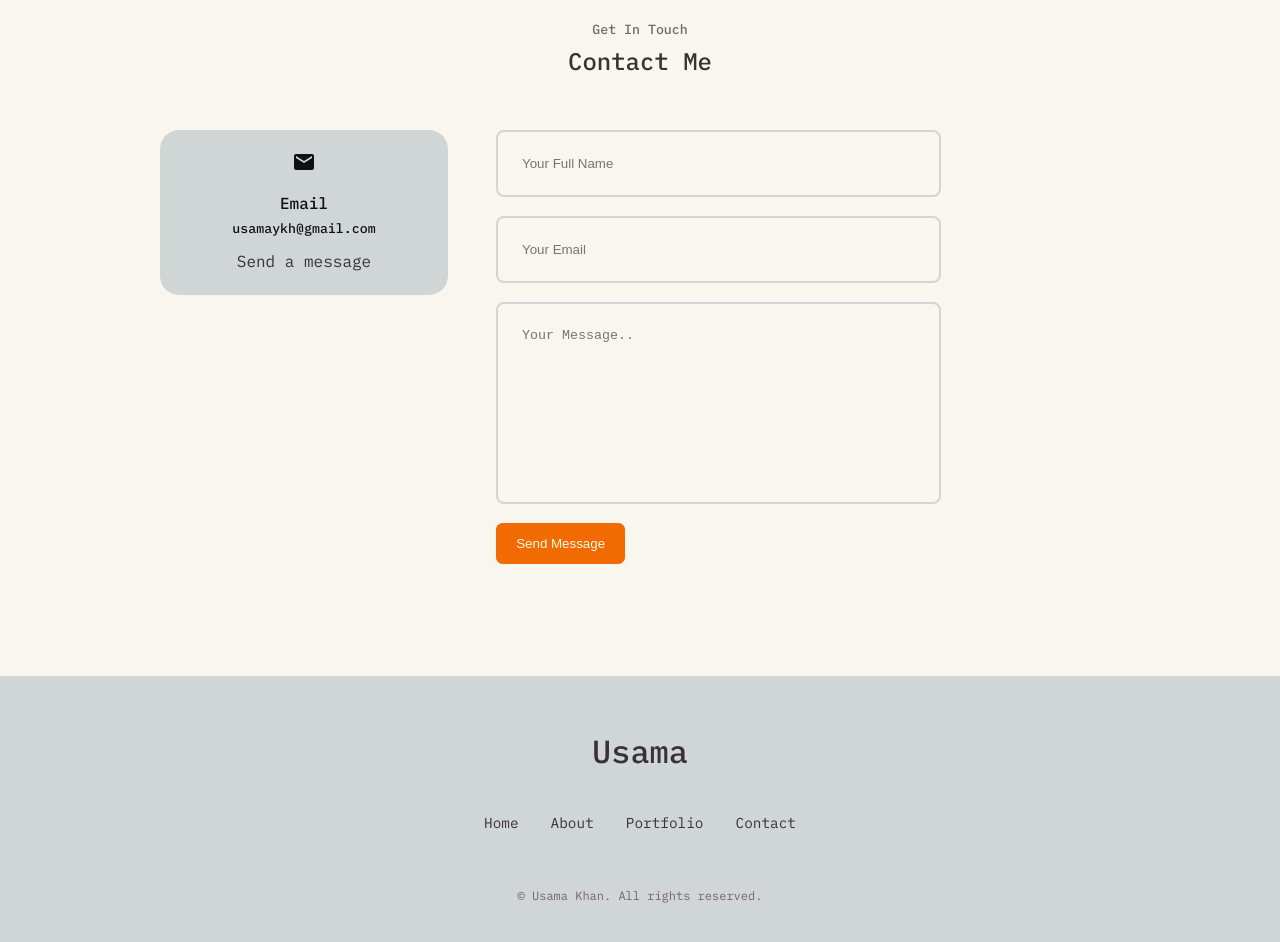
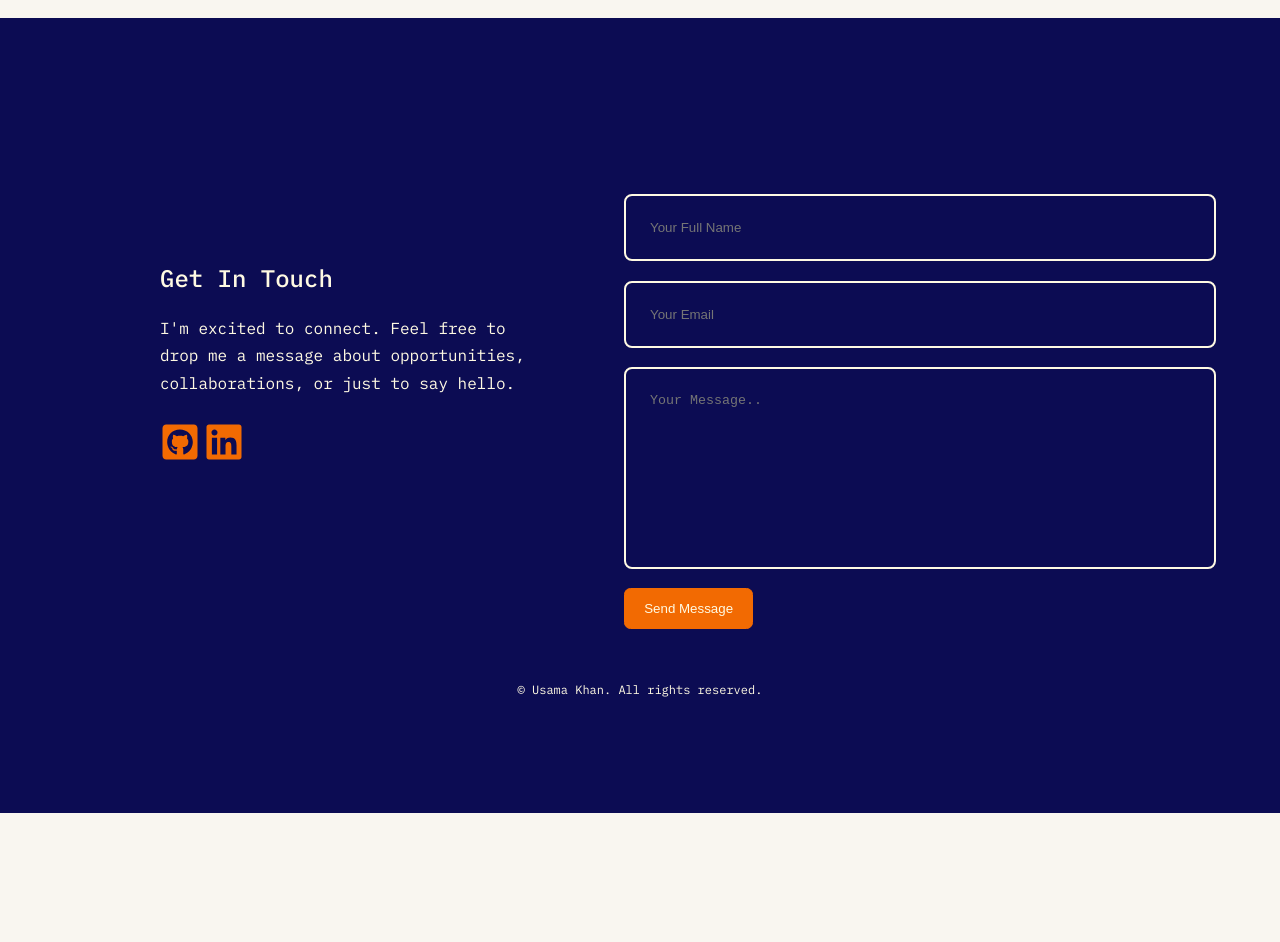
Before and after one commit to Eggsdoo/Portfolio-website, a React (Create React App) app: page / in a window 1280 px wide. Shown: the part 2080-3022 px from the top of the page. After the commit the page ends 2893 px from the top, so only its background shows below. Built offline with nearby package versions, Linux system fonts and the light colour scheme.

Commit message:
revamp contact and footer

```diff
--- a/src/components/contact/Contact.jsx
+++ b/src/components/contact/Contact.jsx
@@ -1,8 +1,8 @@
 import React from 'react'
 import './contact.css'
-import { MdEmail } from 'react-icons/md'
 import { useRef } from 'react'
 import emailjs from 'emailjs-com'
+import {FaGithubSquare, FaLinkedin} from 'react-icons/fa'
 
 const Contact = () => {
   const form = useRef();
@@ -21,20 +21,17 @@ const Contact = () => {
   };
 
   return (
-    <section id='contact'>
-      <h5>Get In Touch</h5>
-      <h2>Contact Me</h2>
+    <section id="contact">
 
       <div className="container contact__container">
-        <div className="contact__options">
-          <article className="contact__option">
-            <MdEmail className="contact__option-icon" />
-            <h4>Email</h4>
-            <h5>usamaykh@gmail.com</h5>
-            <a href="mailto:usamaykh@gmail.com">Send a message</a>
-          </article>
+        <div className="contact__prompt">
+          <h2>Get In Touch</h2>
+          <p>I'm excited to connect. Feel free to drop me a message about opportunities, collaborations, or just to say hello.</p>
+          <div className="contact__links">
+            <a href="https://github.com/Eggsdoo" rel="noreferrer" target="_blank"><FaGithubSquare/></a>
+            <a href="https://www.linkedin.com/in/uykhan/" rel="noreferrer" target="_blank"><FaLinkedin/></a>
+          </div>
         </div>
-        {/* END OF CONTACT OPTIONS  */}
 
         <form ref={form} onSubmit={sendEmail}>
           <input type="text" name='name' placeholder='Your Full Name' required />
--- a/src/components/contact/contact.css
+++ b/src/components/contact/contact.css
@@ -1,40 +1,34 @@
-.contact__container {
-    width: 58%;
-    display: grid;
-    grid-template-columns: 30% 58%;
-    gap: 5%;
+#contact {
+    background-color: var(--color-background-new);
+    /* margin-top: 0; */
+    padding-top: 8rem;
 }
 
-.contact__options {
-    display: flex;
-    flex-direction: column;
-    gap: 1.2rem;
+.contact__container {
+    display: grid;
+    grid-template-columns: 40% 70%;
+    padding-top: 3rem;
 }
 
-.contact__option {
-    background: var(--color-primary-variant);
-    padding: 1.2rem;
-    border-radius: 1.2rem;
-    text-align: center;
-    border: 1px solid transparent;
-    transition: var(--transition);
+.contact__prompt {
+    color: var(--color-corn);
+    margin-top: 4rem;
+
+    & p {
+        margin-top: 1rem;
+    }
 }
 
-.contact__option:hover {
-    background: transparent;
-    border-color: var(--color-primary-variant);
+.contact__links {
+    margin-top: 1rem;
+
+    & a {
+        color: var(--color-orange);
+        font-size: 2.5rem;
+        padding-right: 0.25rem;
+    }
 }
 
-.contact__option-icon {
-    font-size: 1.5rem;
-    margin-bottom: 0.5rem;
-}
-
-.contact__option a {
-    margin-top: 0.5rem;
-    display: inline-block;
-    font-size: 1rem;
-}
 
 /* -------------------------- FORM -------------------------- */
 
@@ -42,16 +36,16 @@ form {
     display: flex;
     flex-direction: column;
     gap: 1.2rem;
+    margin-left: 5rem;
 }
 
 input, textarea {
-    width: 80%;
     padding: 1.5rem;
     border-radius: 0.5rem;
     background: transparent;
-    border: 2px solid var(--color-primary-variant);
+    border: 2px solid var(--color-corn);
     resize: none;
-    color: var(--color-text);
+    color: var(--color-text-new);
 }
 
 /* -------------------------- MEDIA QUERIES (FOR MEDIUM DEVICES LIKE TABLETS) -------------------------- */
--- a/src/components/footer/Footer.jsx
+++ b/src/components/footer/Footer.jsx
@@ -4,16 +4,16 @@ import './footer.css'
 const Footer = () => {
   return (
     <footer>
-      <a href="#home" className='footer__logo'>Usama</a>
+      {/* <a href="#home" className='footer__logo'>Usama</a> */}
 
-      <ul className='permalinks'>
+      {/* <ul className='permalinks'>
         <li><a href="#home">Home</a></li>
         <li><a href="#about">About</a></li>
-        {/* <li><a href="#experience">Experience</a></li> */}
-        {/* <li><a href="#services">Services</a></li> */}
+        <li><a href="#experience">Experience</a></li>
+        <li><a href="#services">Services</a></li>
         <li><a href="#portfolio">Portfolio</a></li>
         <li><a href="#contact">Contact</a></li>
-      </ul>
+      </ul> */}
 
       {/* <div className="footer__socials">
         <a href="https"></a>
--- a/src/components/footer/footer.css
+++ b/src/components/footer/footer.css
@@ -1,32 +1,33 @@
 footer {
-    background: var(--color-primary-variant);
+    background: var(--color-background-new);
     padding: 3rem 0;
     text-align: center;
     font-size: 0.9rem;
-    margin-top: 7rem;
+    /* margin-top: 7rem; */
 }
 
-.footer a {
+/* .footer a {
     color: var(--color-bg);
-}
+} */
 
-.footer__logo {
+/* .footer__logo {
     font-size: 2rem;
     font-weight: 500;
     margin-bottom: 2rem;
     display: inline-block;
-}
-.permalinks {
+} */
+
+/* .permalinks {
     display: flex;
     flex-wrap: wrap;
     justify-content: center;
     gap: 2rem;
     margin: 0 auto 3rem;
-}
+} */
 
 .footer__copyright {
     margin-bottom: 4rem;
-    color: var(--color-accent);
+    color: var(--color-text-new);
 }
 
 /* -------------------------- MEDIA QUERIES (FOR SMALL DEVICES LIKE PHONES) -------------------------- */
--- a/src/components/header/header.css
+++ b/src/components/header/header.css
@@ -63,7 +63,7 @@ header {
     }
 
     50% {
-        border-color: var(--color-primary);
+        border-color: var(--color-corn);
     }
 }
 
--- a/src/components/portfolio/portfolio.css
+++ b/src/components/portfolio/portfolio.css
@@ -36,6 +36,10 @@
 } */
 
 /* -------------------------- NEW PORTFOLIO SECTION TEMPLATE -------------------------- */
+
+#portfolio {
+    background-color: red;
+}
 
 .portfolio__container {
     display: grid;
--- a/src/index.css
+++ b/src/index.css
@@ -52,7 +52,7 @@ html {
 body {
     font-family: 'IBM Plex Mono', monospace;
     background: var(--color-bg);
-    color: var(--color-text);
+    color: var(--color-text-new);
     /* color: var(--color-white); */
     line-height: 1.7;
 }
@@ -96,7 +96,7 @@ a {
 }
 
 a:hover {
-    color: var(--color-white);
+    color: var(--color-corn);
 }
 
 .btn {
```
